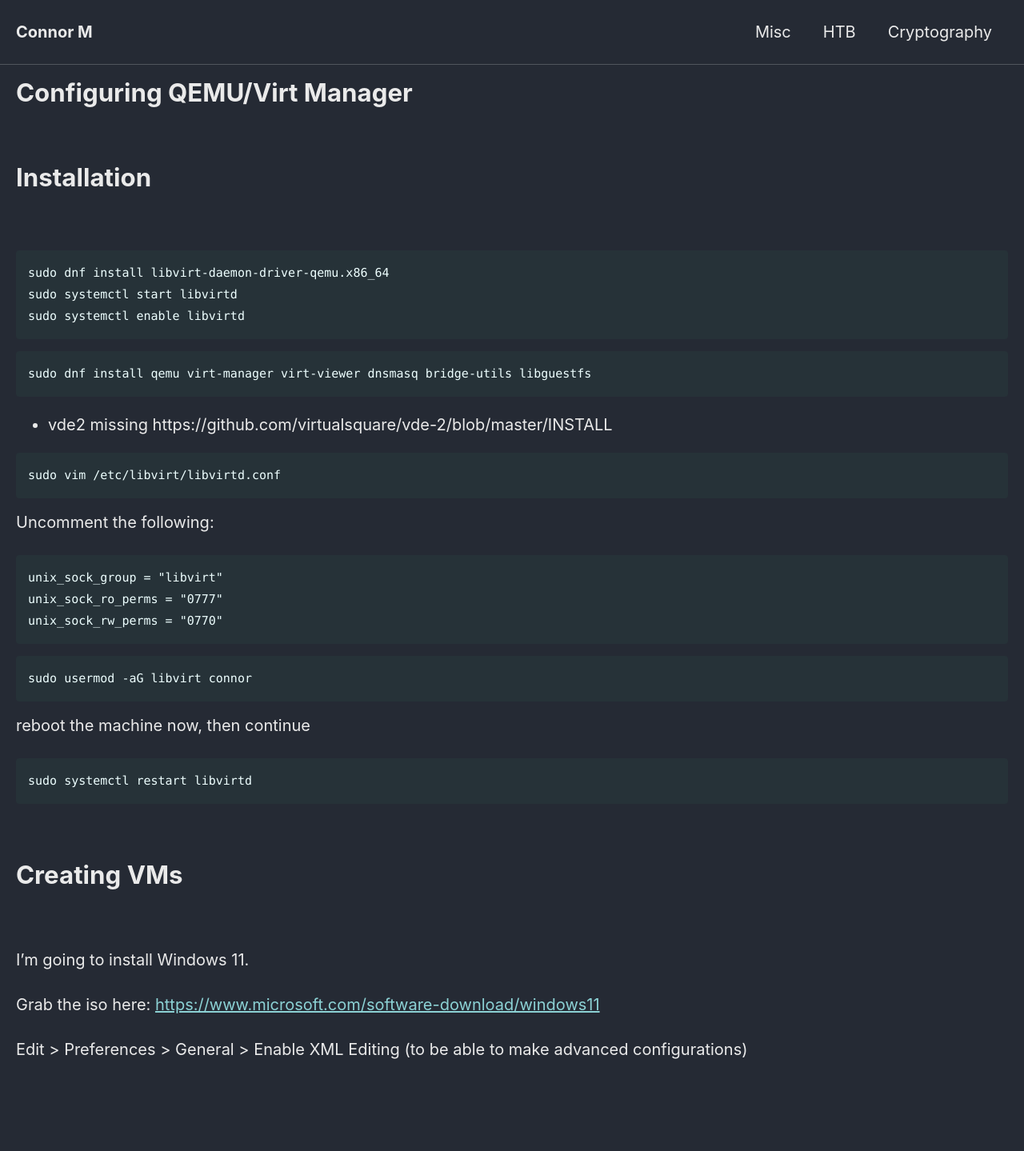
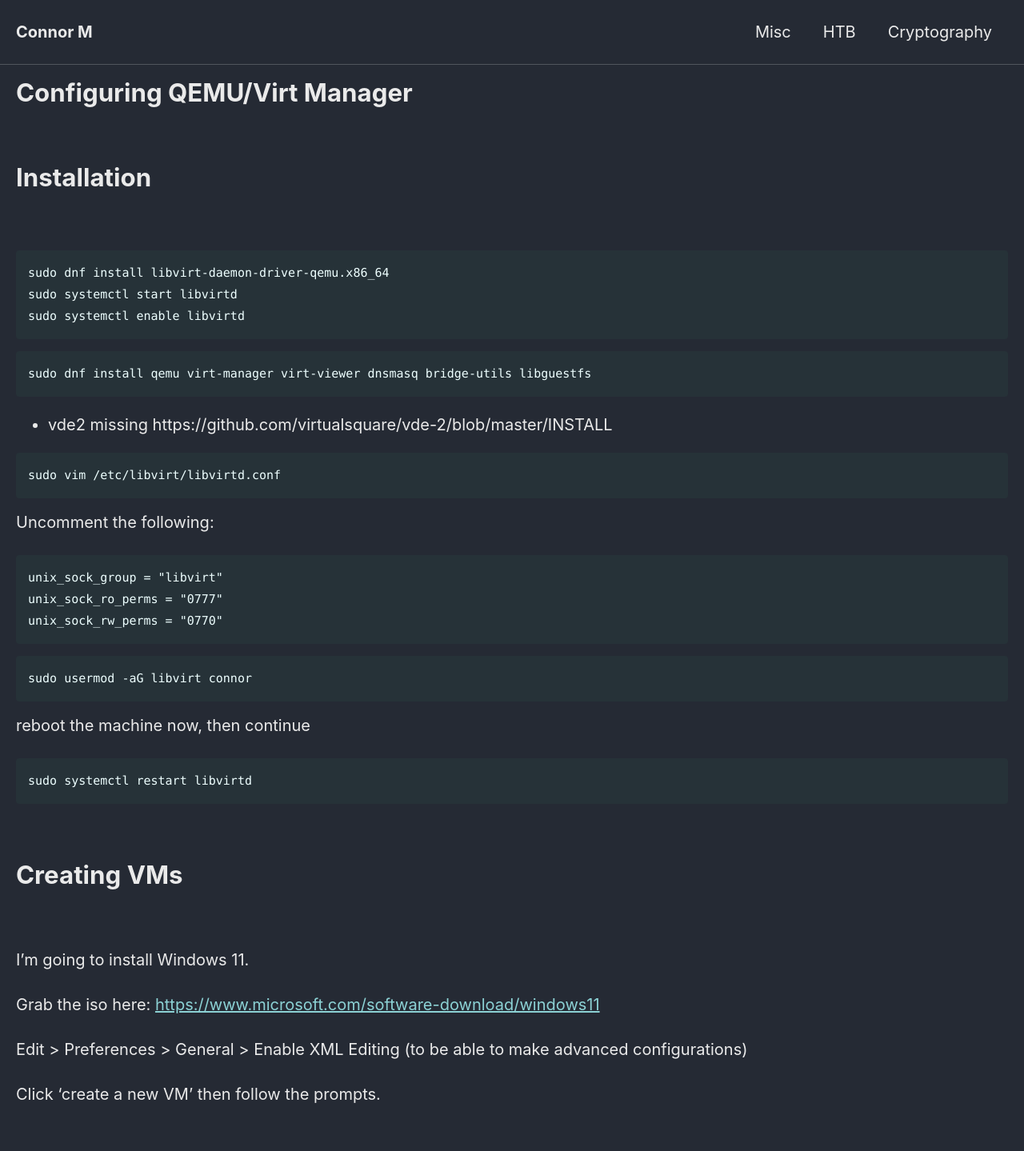
Before and after one commit to Connor-McCartney/Connor-McCartney.github.io, a Jekyll site: the page built from _pages/misc/qemu.md, in a window 1280 px wide. Shown: the whole page at 80% size. Built offline with Jekyll 4.4.1, drawn with Linux system fonts in a browser that asks for light colours; cached includes are drawn as plain includes; before the commit the page ends 1383 px from its top, so only the background shows below that.

Commit message:
Update qemu.md

```diff
--- a/_pages/misc/qemu.md
+++ b/_pages/misc/qemu.md
@@ -54,3 +54,5 @@ I'm going to install Windows 11.
 Grab the iso here: <https://www.microsoft.com/software-download/windows11>
 
 Edit > Preferences > General > Enable XML Editing (to be able to make advanced configurations)
+
+Click 'create a new VM' then follow the prompts.
```
